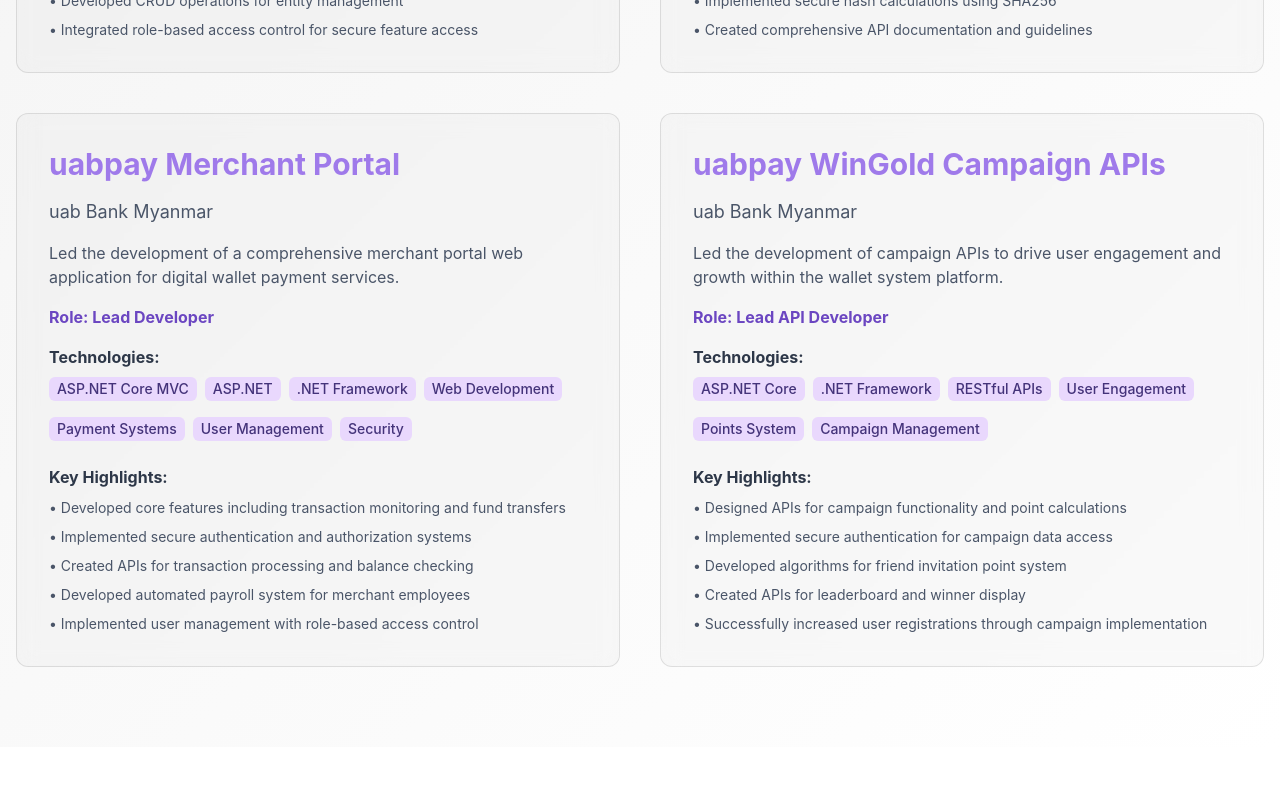
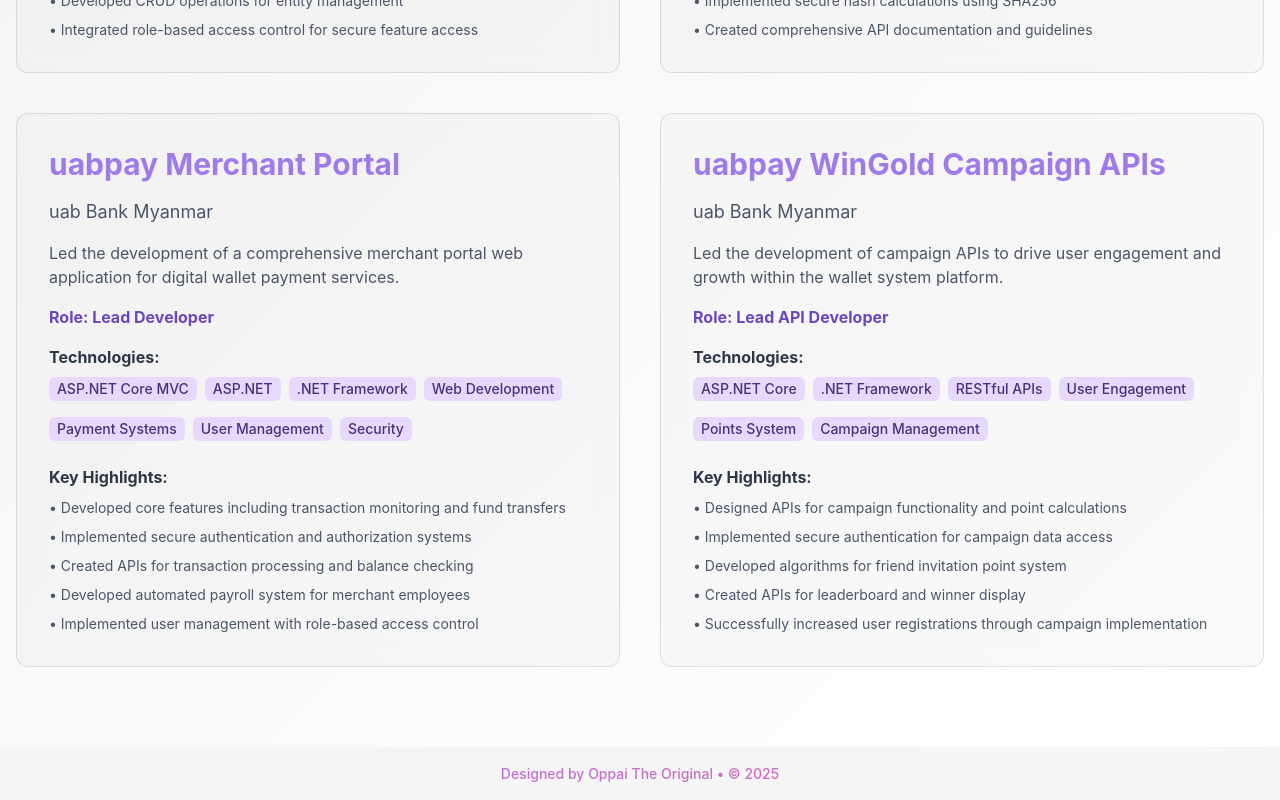
Before and after one commit to AungZawMyo97/new_portfolio, a React (Vite) app: page / in a window 1280 px wide. Shown: the part 2176-2976 px from the top of the page. Before the commit the page ends 2923 px from the top, so only its background shows below. Built offline with nearby package versions, Linux system fonts and the light colour scheme.

Commit message:
add copyright footer

```diff
--- a/src/App.jsx
+++ b/src/App.jsx
@@ -3,6 +3,7 @@
 import Hero from './components/Hero';
 import Projects from './components/Projects';
 import ThemeToggle from './components/ThemeToggle';
+import Footer from './components/Footer';
 
 function App() {
   return (
@@ -13,6 +14,7 @@
           <ThemeToggle />
           <Hero />
           <Projects />
+          <Footer />
         </Box>
       </ThemeProvider>
     </ChakraProvider>
--- /dev/null
+++ b/src/components/Footer.jsx
@@ -0,0 +1,26 @@
+import { Box, Text, useColorMode } from '@chakra-ui/react';
+
+const Footer = () => {
+  const { colorMode } = useColorMode();
+  const currentYear = new Date().getFullYear();
+
+  return (
+    <Box
+      as="footer"
+      py={4}
+      bg={colorMode === 'dark' ? 'whiteAlpha.50' : 'blackAlpha.50'}
+    >
+      <Text
+        fontSize="sm"
+        textAlign="center"
+        bgGradient="linear(to-r, purple.400, pink.400)"
+        bgClip="text"
+        fontWeight="medium"
+      >
+        Designed by Oppai The Original • © {currentYear}
+      </Text>
+    </Box>
+  );
+};
+
+export default Footer;
```
